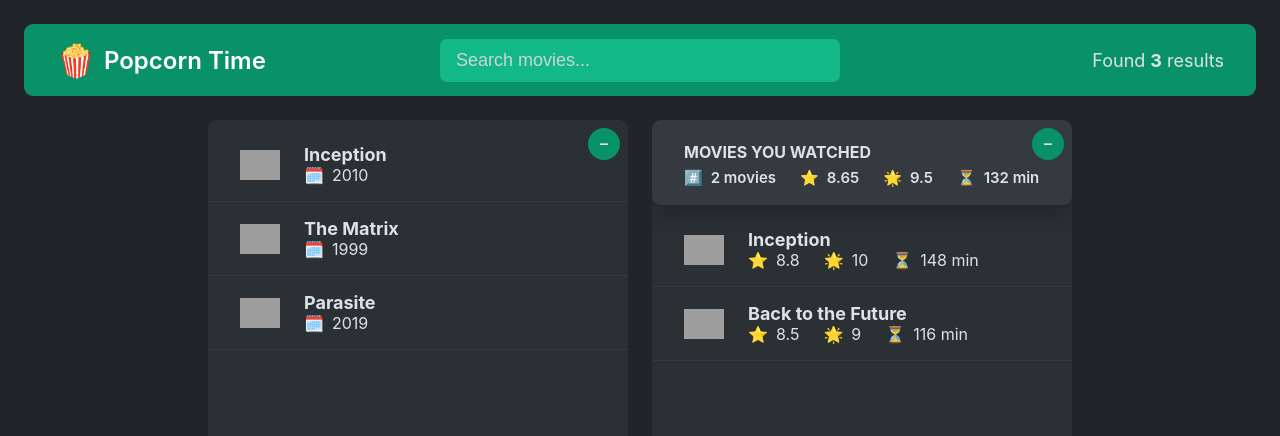
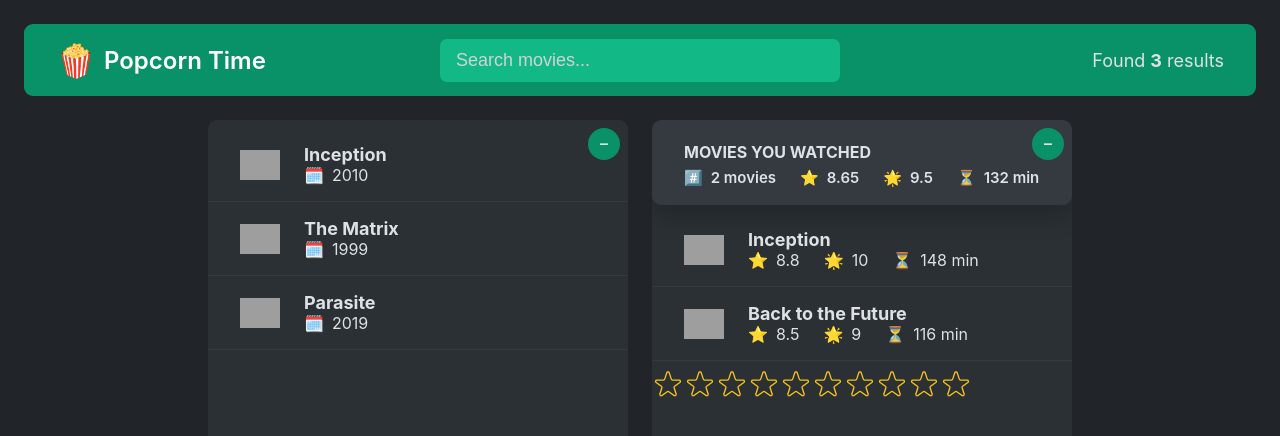
Before and after one commit to Mpprabhu/react-movies-project, a React (Create React App) app: page / in a window 1280 px wide. Shown: the top 436 px of the page. Built offline with nearby package versions, Linux system fonts and the light colour scheme; grey boxes are pictures that could not be loaded; the HTML template or start-up script is replaced by a standard one.

Commit message:
Day 17 - Star Rating Component build

```diff
--- a/src/Components/App.js
+++ b/src/Components/App.js
@@ -4,6 +4,7 @@
 import Box from "./Box";
 import MovieList from "./MoviesList";
 import { WatchedMovieList, WatchedSummary } from "./WatchedMovies";
+import StarRating from "./StarRating";
 
 const tempMovieData = [
   {
@@ -70,6 +71,7 @@
         <Box>
           <WatchedSummary watched={watched} />
           <WatchedMovieList watched={watched} />
+          <StarRating maxRating={10} />
         </Box>
       </Main>
     </>
--- /dev/null
+++ b/src/Components/StarRating.js
@@ -0,0 +1,88 @@
+import { useState } from "react";
+
+const containerStyle = {
+  display: "flex",
+  alignItems: "center",
+  gap: "16px",
+};
+
+const starContainerStyle = {
+  display: "flex",
+};
+
+const textStyle = {
+  lineHeight: "1",
+  margin: "0",
+  fontSize: "18px",
+  color: "#fcc419",
+  fontWeight: "700",
+};
+
+const starStyle = {
+  width: "32px",
+  height: "32px",
+  display: "block",
+  cursor: "pointer",
+};
+export default function StarRating({ maxRating = 5 }) {
+  const [rating, setRating] = useState(0);
+  const [tempRating, setTempRating] = useState(0);
+
+  function handleRating(rating) {
+    setRating(rating);
+  }
+
+  return (
+    <div style={containerStyle}>
+      <div style={starContainerStyle}>
+        {Array.from({ length: maxRating }, (_, i) => (
+          <Star
+            key={i}
+            full={tempRating ? tempRating >= i + 1 : rating >= i + 1}
+            onRate={() => handleRating(i + 1)}
+            onHoverIn={() => setTempRating(i + 1)}
+            onHoverOut={() => setTempRating(0)}
+          />
+        ))}
+      </div>
+      <p style={textStyle}>{tempRating || rating || ""}</p>
+    </div>
+  );
+}
+
+function Star({ onRate, full, onHoverIn, onHoverOut }) {
+  return (
+    <span
+      role="button"
+      style={starStyle}
+      onClick={onRate}
+      onMouseEnter={onHoverIn}
+      onMouseLeave={onHoverOut}
+    >
+      {full ? (
+        <svg
+          xmlns="http://www.w3.org/2000/svg"
+          viewBox="0 0 20 20"
+          fill="#fcc419"
+          // stroke="#000"
+        >
+          <path d="M9.049 2.927c.3-.921 1.603-.921 1.902 0l1.07 3.292a1 1 0 00.95.69h3.462c.969 0 1.371 1.24.588 1.81l-2.8 2.034a1 1 0 00-.364 1.118l1.07 3.292c.3.921-.755 1.688-1.54 1.118l-2.8-2.034a1 1 0 00-1.175 0l-2.8 2.034c-.784.57-1.838-.197-1.539-1.118l1.07-3.292a1 1 0 00-.364-1.118L2.98 8.72c-.783-.57-.38-1.81.588-1.81h3.461a1 1 0 00.951-.69l1.07-3.292z" />
+        </svg>
+      ) : (
+        <svg
+          xmlns="http://www.w3.org/2000/svg"
+          fill="none"
+          viewBox="0 0 24 24"
+          stroke="#fcc419"
+        >
+          <path
+            strokeLinecap="round"
+            strokeLinejoin="round"
+            strokeWidth="{2}"
+            d="M11.049 2.927c.3-.921 1.603-.921 1.902 0l1.519 4.674a1 1 0 00.95.69h4.915c.969 0 1.371 1.24.588 1.81l-3.976 2.888a1 1 0 00-.363 1.118l1.518 4.674c.3.922-.755 1.688-1.538 1.118l-3.976-2.888a1 1 0 00-1.176 0l-3.976 2.888c-.783.57-1.838-.197-1.538-1.118l1.518-4.674a1 1 0 00-.363-1.118l-3.976-2.888c-.784-.57-.38-1.81.588-1.81h4.914a1 1 0 00.951-.69l1.519-4.674z"
+          />
+        </svg>
+      )}
+    </span>
+  );
+}
```
Also changed, not shown: src/Components/WatchedMovies.js (+0 -19 lines), src/index.css (+2 -23 lines).
